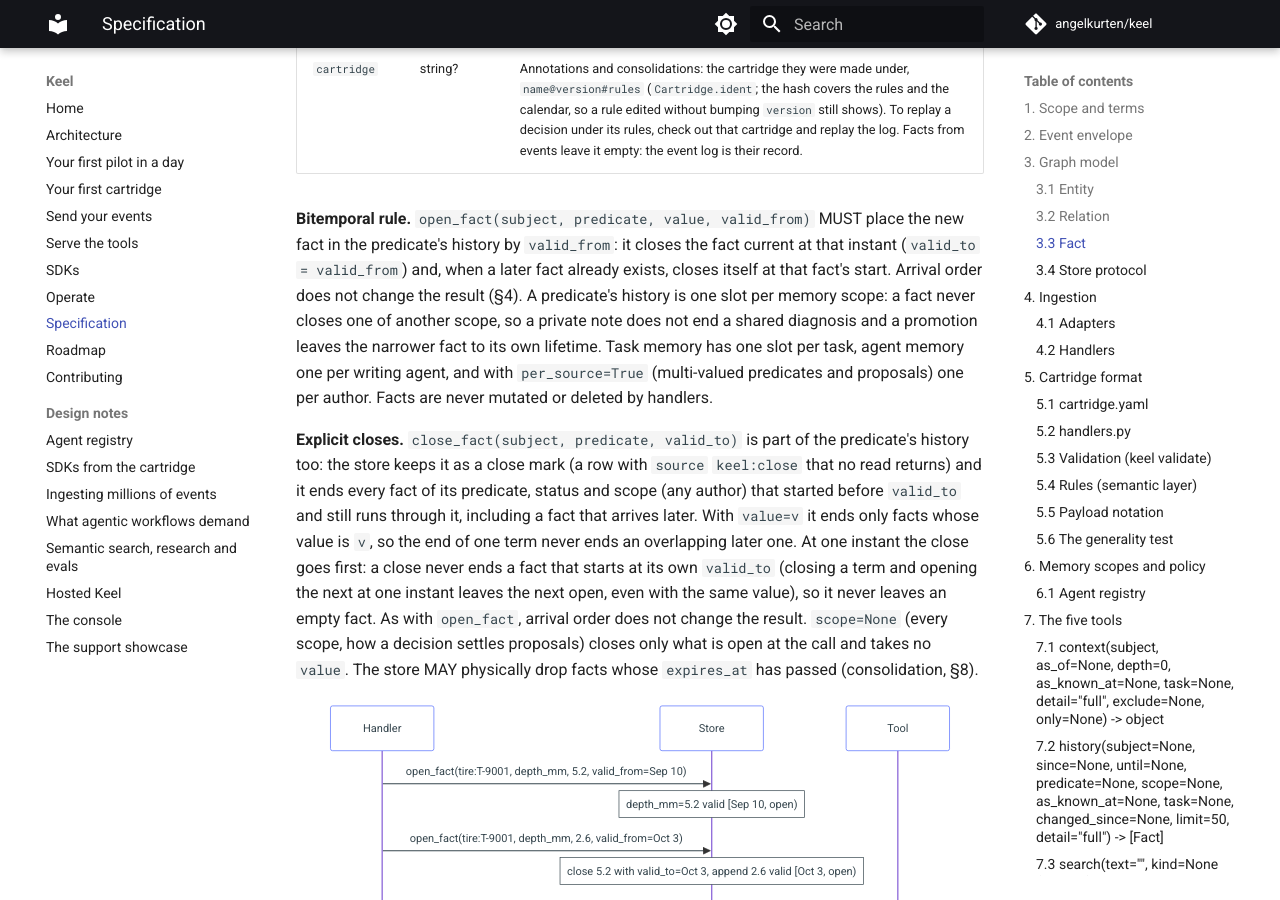
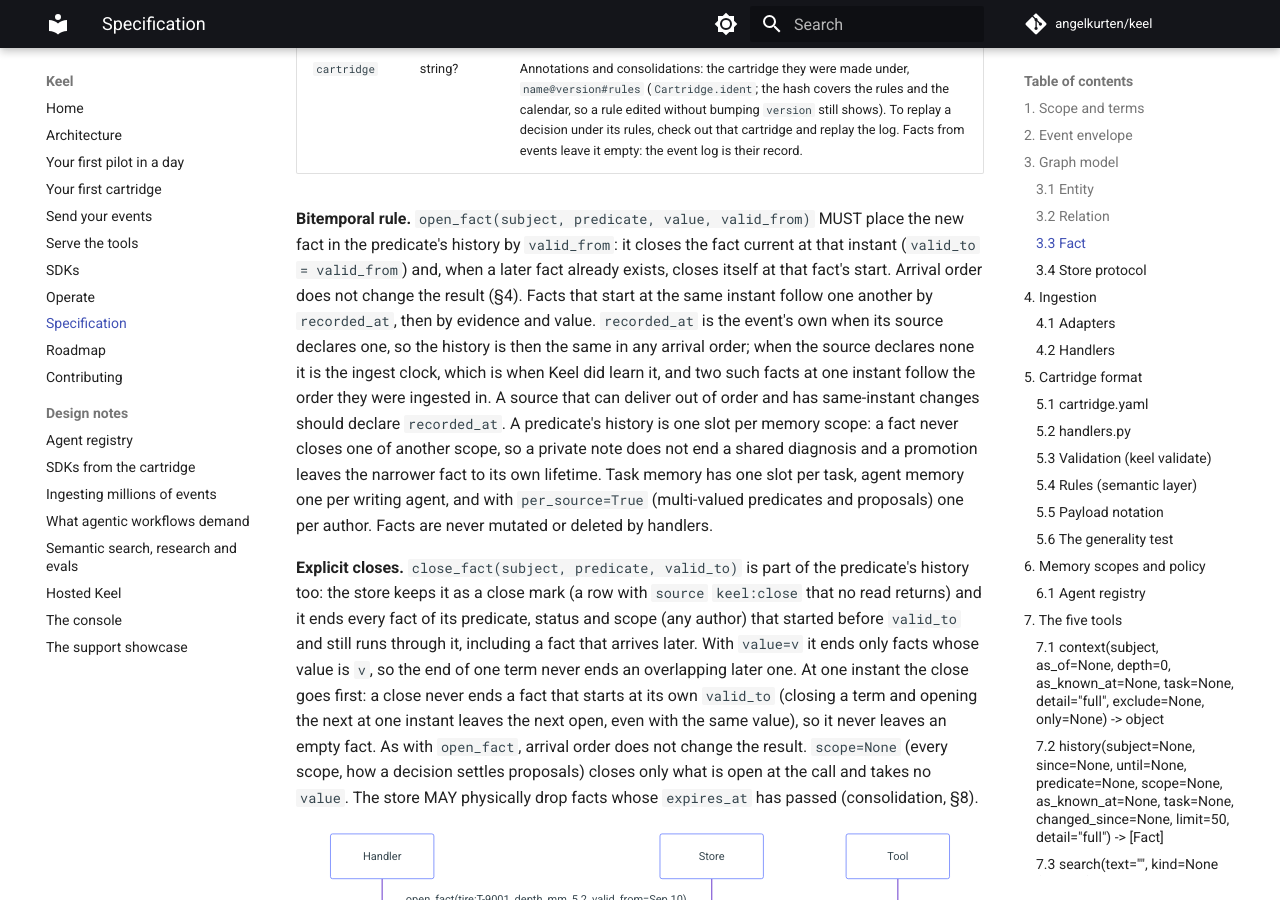
Before and after one commit to angelkurten/keel, an MkDocs documentation site: the page built from docs/SPEC.md, in a window 1280 px wide and 900 px high, scrolled down 4657 px. Built offline with MkDocs 1.6.1 and Material for MkDocs 9.7.7, drawn with Linux system fonts in a browser that asks for light colours; comment, search, counter and statistics services are not loaded.

Commit message:
spec: same-instant facts without a declared recorded_at follow ingest order
Co-Authored-By: Claude Opus 5.5 <noreply@anthropic.com>
Claude-Session: https://claude.ai/code/session_01T9xw7P6GdCtVgoHQh3iNqE

```diff
--- a/docs/SPEC.md
+++ b/docs/SPEC.md
@@ -105,7 +105,7 @@ The store holds three kinds of records, each partitioned by `tenant`. There is n
 | `trace` | string? | The caller's W3C `traceparent` and tool call id at write time (HTTP `traceparent` / `X-Keel-Tool-Call` headers, MCP `_meta`), so a Langfuse or LangSmith trace joins the audit export. |
 | `cartridge` | string? | Annotations and consolidations: the cartridge they were made under, `name@version#rules` (`Cartridge.ident`; the hash covers the rules and the calendar, so a rule edited without bumping `version` still shows). To replay a decision under its rules, check out that cartridge and replay the log. Facts from events leave it empty: the event log is their record. |
 
-**Bitemporal rule.** `open_fact(subject, predicate, value, valid_from)` MUST place the new fact in the predicate's history by `valid_from`: it closes the fact current at that instant (`valid_to = valid_from`) and, when a later fact already exists, closes itself at that fact's start. Arrival order does not change the result (§4). A predicate's history is one slot per memory scope: a fact never closes one of another scope, so a private note does not end a shared diagnosis and a promotion leaves the narrower fact to its own lifetime. Task memory has one slot per task, agent memory one per writing agent, and with `per_source=True` (multi-valued predicates and proposals) one per author. Facts are never mutated or deleted by handlers.
+**Bitemporal rule.** `open_fact(subject, predicate, value, valid_from)` MUST place the new fact in the predicate's history by `valid_from`: it closes the fact current at that instant (`valid_to = valid_from`) and, when a later fact already exists, closes itself at that fact's start. Arrival order does not change the result (§4). Facts that start at the same instant follow one another by `recorded_at`, then by evidence and value. `recorded_at` is the event's own when its source declares one, so the history is then the same in any arrival order; when the source declares none it is the ingest clock, which is when Keel did learn it, and two such facts at one instant follow the order they were ingested in. A source that can deliver out of order and has same-instant changes should declare `recorded_at`. A predicate's history is one slot per memory scope: a fact never closes one of another scope, so a private note does not end a shared diagnosis and a promotion leaves the narrower fact to its own lifetime. Task memory has one slot per task, agent memory one per writing agent, and with `per_source=True` (multi-valued predicates and proposals) one per author. Facts are never mutated or deleted by handlers.
 
 **Explicit closes.** `close_fact(subject, predicate, valid_to)` is part of the predicate's history too: the store keeps it as a close mark (a row with `source` `keel:close` that no read returns) and it ends every fact of its predicate, status and scope (any author) that started before `valid_to` and still runs through it, including a fact that arrives later. With `value=v` it ends only facts whose value is `v`, so the end of one term never ends an overlapping later one. At one instant the close goes first: a close never ends a fact that starts at its own `valid_to` (closing a term and opening the next at one instant leaves the next open, even with the same value), so it never leaves an empty fact. As with `open_fact`, arrival order does not change the result. `scope=None` (every scope, how a decision settles proposals) closes only what is open at the call and takes no `value`. The store MAY physically drop facts whose `expires_at` has passed (consolidation, §8).
 
```
Also changed, not shown: ROADMAP.md (+2 -2 lines).
